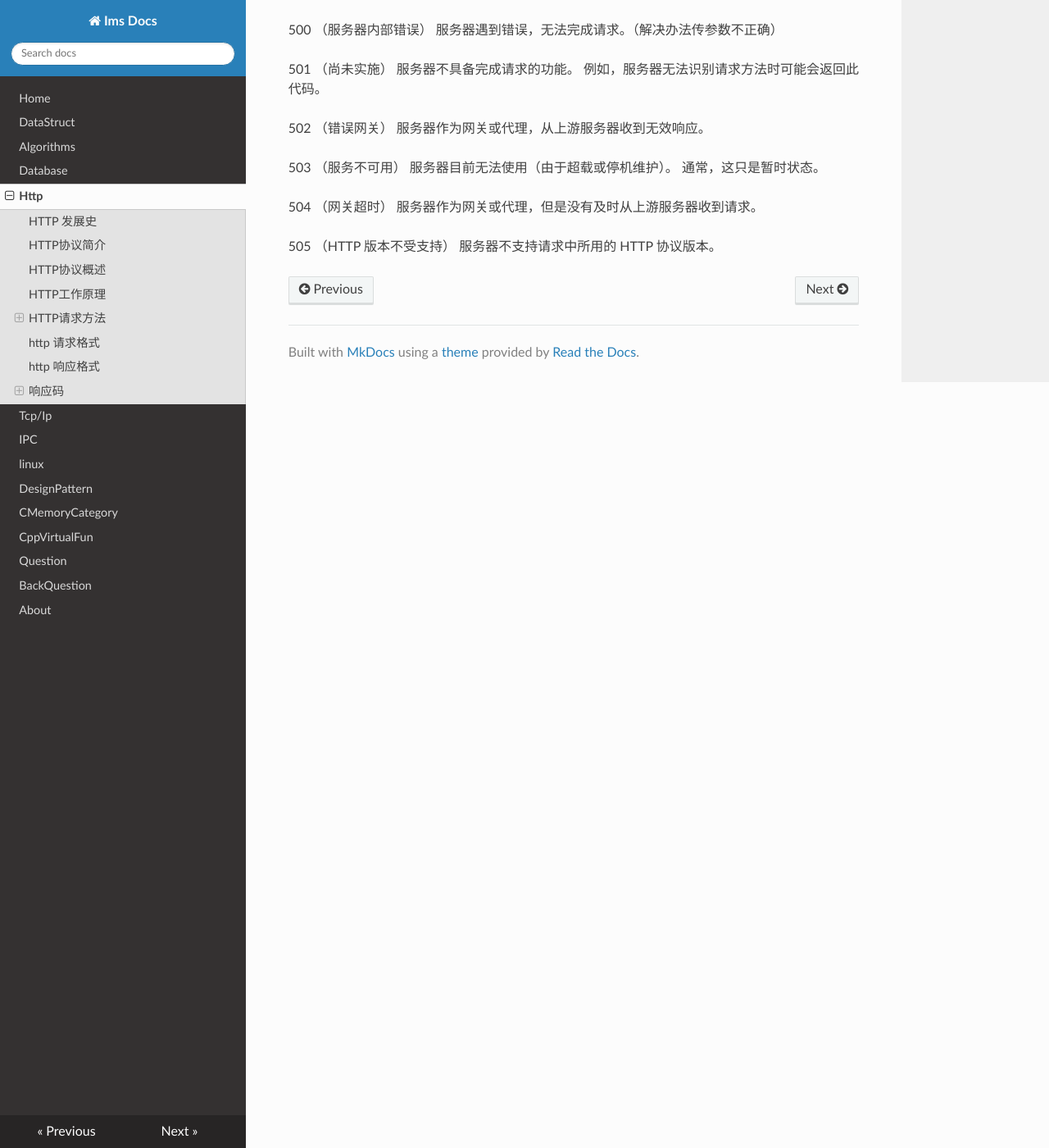
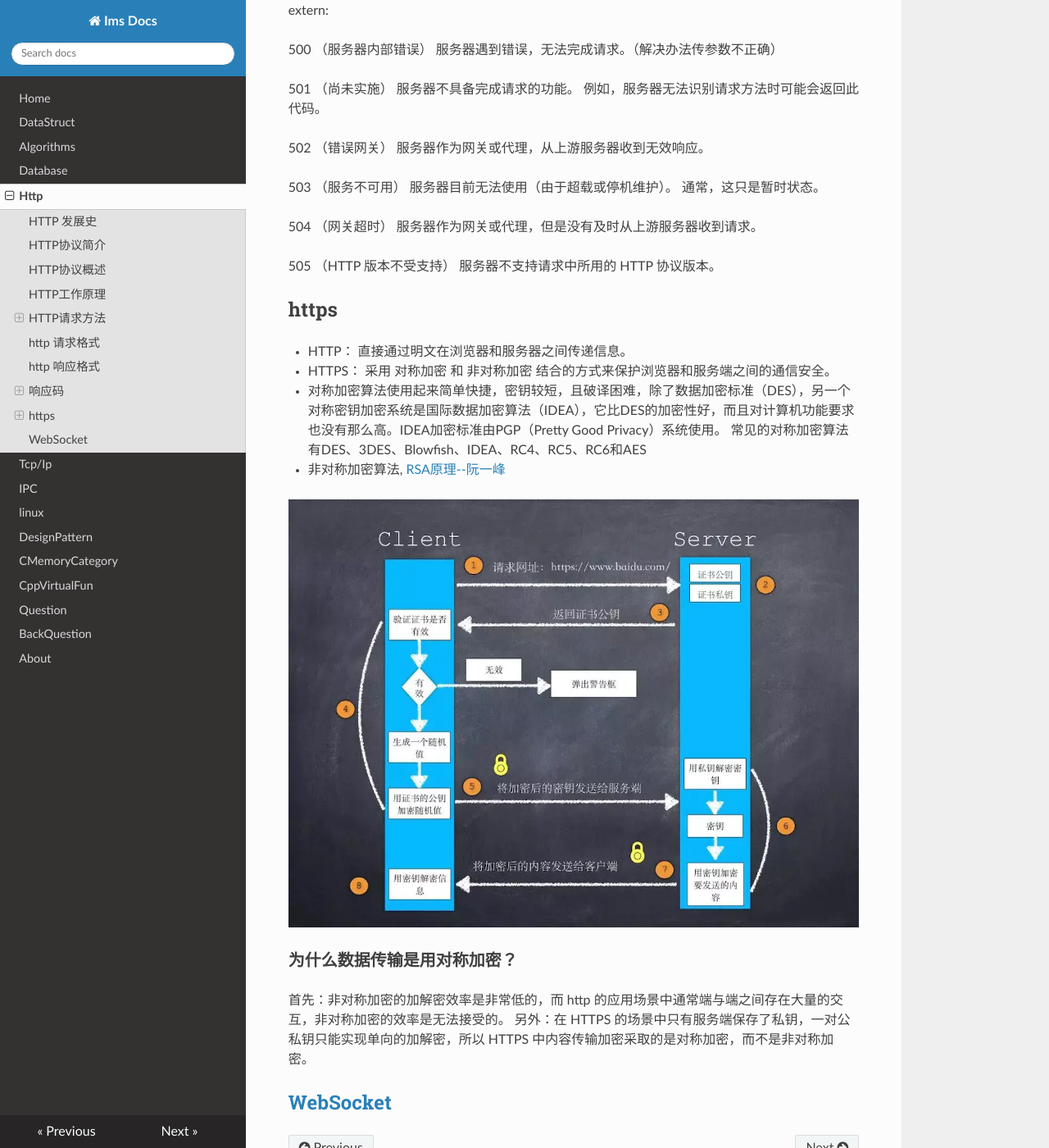
Before and after one commit to ims0/mkdocs, an MkDocs documentation site: the page built from docs/http.md, in a window 1280 px wide and 1400 px high, scrolled down 7439 px. Shown: the whole window at 82% size. Built offline with MkDocs 1.6.1, drawn with Linux system fonts in a browser that asks for light colours; nearby versions of some CDN libraries; some of the changed text lies outside the part shown.

Commit message:
add info

```diff
--- a/docs/http.md
+++ b/docs/http.md
@@ -87,6 +87,7 @@ HTTP服务器至少应该实现GET和HEAD方法，其他方法都是可选的。
 
 最直观的区别就是GET把参数包含在URL中，POST通过request body传递参数。
 
+* 都包含请求头请求行，post多了请求body。
 * GET在浏览器回退时是无害的，而POST会再次提交请求。
 * GET产生的URL地址可以被Bookmark，而POST不可以。
 * GET请求会被浏览器主动cache，而POST不会，除非手动设置。
@@ -229,3 +230,22 @@ extern:
 504 （网关超时） 服务器作为网关或代理，但是没有及时从上游服务器收到请求。
 
 505 （HTTP 版本不受支持） 服务器不支持请求中所用的 HTTP 协议版本。
+
+## https
+
++ HTTP： 直接通过明文在浏览器和服务器之间传递信息。
++ HTTPS： 采用 对称加密 和 非对称加密 结合的方式来保护浏览器和服务端之间的通信安全。
+
+1. 对称加密算法使用起来简单快捷，密钥较短，且破译困难，除了数据加密标准（DES），另一个对称密钥加密系统是国际数据加密算法（IDEA），它比DES的加密性好，而且对计算机功能要求也没有那么高。IDEA加密标准由PGP（Pretty Good Privacy）系统使用。 常见的对称加密算法有DES、3DES、Blowfish、IDEA、RC4、RC5、RC6和AES
+
+2. 非对称加密算法, [RSA原理--阮一峰](http://www.ruanyifeng.com/blog/2013/07/rsa_algorithm_part_two.html)
+
+![avatar](http_pic/https_proc.webp)
+
+### 为什么数据传输是用对称加密？
+首先：非对称加密的加解密效率是非常低的，而 http 的应用场景中通常端与端之间存在大量的交互，非对称加密的效率是无法接受的。
+另外：在 HTTPS 的场景中只有服务端保存了私钥，一对公私钥只能实现单向的加解密，所以 HTTPS 中内容传输加密采取的是对称加密，而不是非对称加密。
+
+
+
+## [WebSocket](http://www.52im.net/thread-331-1-1.html)
```
Also changed, not shown: docs/IPC.md (+11 -0 lines), docs/algorithms.md (+9 -1 lines), docs/database.md (+3 -0 lines), docs/http_pic/https_proc.webp (added).
